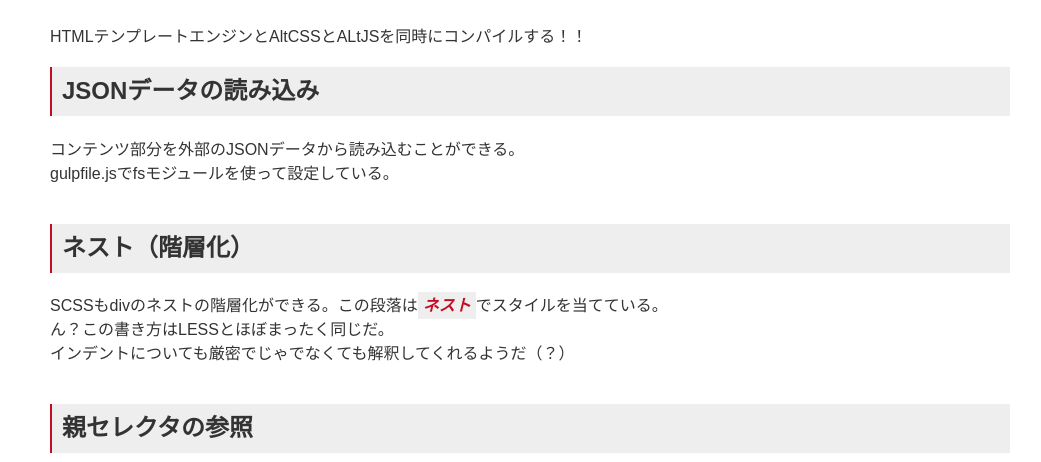
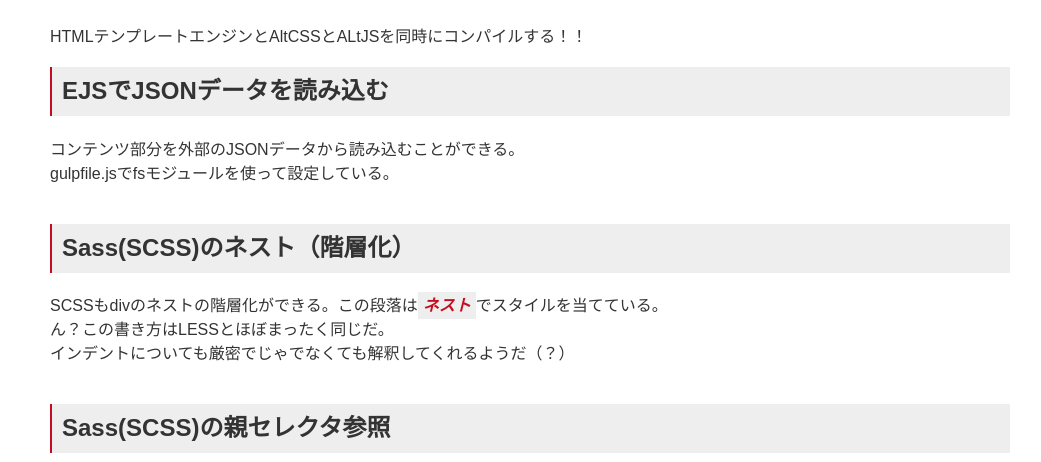
Before and after one commit to ryo-i/frontendMetaLanguage, a website built with webpack: page dest/index.html in a window 1280 px wide. Shown: the part 338-800 px from the top of the page, without its empty margins (110-1151 px from the left). Built offline with nearby package versions, Linux system fonts and the light colour scheme.

Commit message:
#5 destフォルダのテキスト変更

```diff
--- a/dest/index.html
+++ b/dest/index.html
@@ -17,15 +17,15 @@
         <h1 class="main__title">メタ言語同時コンパイル（EJS、Sass(SCSS)、TypeScript）</h1>
         <p class="main__lede">HTMLテンプレートエンジンとAltCSSとALtJSを同時にコンパイルする！！</p>
     <section id="nest" class="inner">
-        <h2 class="inner__title">JSONデータの読み込み</h2>
+        <h2 class="inner__title">EJSでJSONデータを読み込む</h2>
         <p class="inner__text">コンテンツ部分を外部のJSONデータから読み込むことができる。<br>gulpfile.jsでfsモジュールを使って設定している。</p>
     </section>
     <section id="nest" class="inner">
-        <h2 class="inner__title">ネスト（階層化）</h2>
+        <h2 class="inner__title">Sass(SCSS)のネスト（階層化）</h2>
         <p class="inner__text">SCSSもdivのネストの階層化ができる。この段落は<em class='inner__text-em'>ネスト</em>でスタイルを当てている。<br>ん？この書き方はLESSとほぼまったく同じだ。<br><span class='inner__text--bikou'>インデントについても厳密でじゃでなくても解釈してくれるようだ（？）</span></p>
     </section>
     <section id="nest" class="inner">
-        <h2 class="inner__title">親セレクタの参照</h2>
+        <h2 class="inner__title">Sass(SCSS)の親セレクタ参照</h2>
         <p class="inner__text">おそらくLESSにはないSCSS専用の機能。ネストして「&」に擬似要素を付けると親セレクタを参照できる<br><span  class='inner__text-bikou'>この尾行欄につけている「※」印は「.bikou:before」ではなく「&:before」だけで済んでいる。 </span></p>
     </section>
     <section id="nest" class="inner">
```
